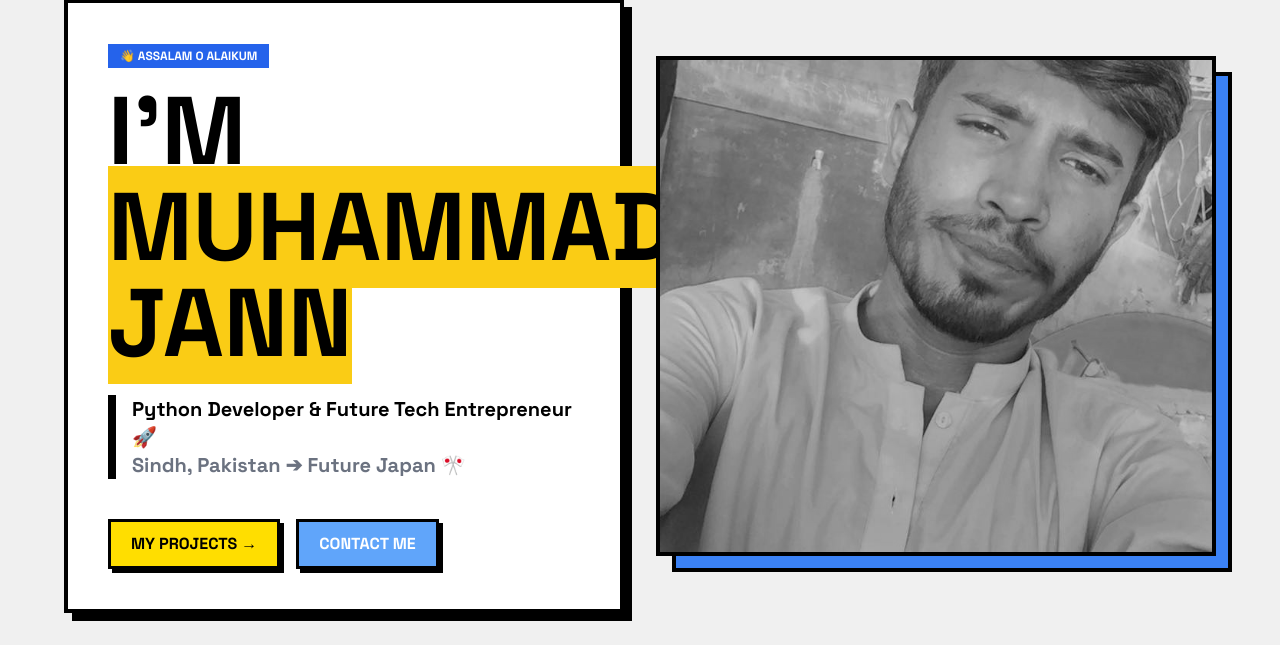
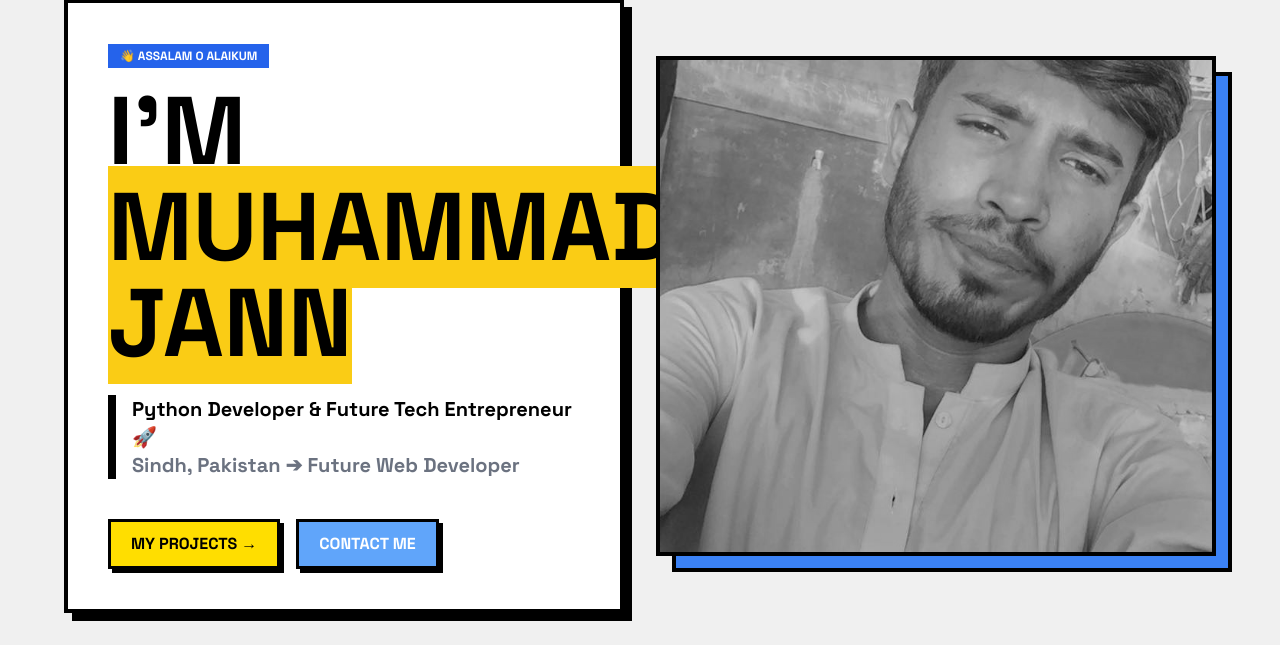
Before and after one commit to creativedann/portfolio, a Django app: page / in a window 1280 px wide. Shown: the part 191-836 px from the top of the page. Run offline with Django 5.2, Linux system fonts and the light colour scheme; some libraries are stand-ins or nearby versions.

```diff
--- a/templates/home.html
+++ b/templates/home.html
@@ -10,7 +10,7 @@
         </h1>
         <p class="text-xl font-bold border-l-8 border-black pl-4 mb-10">
             Python Developer & Future Tech Entrepreneur 🚀 <br>
-            <span class="text-gray-500">Sindh, Pakistan ➔ Future Japan 🎌</span>
+            <span class="text-gray-500">Sindh, Pakistan ➔ Future Web Developer</span>
         </p>
         <div class="flex gap-4">
             <a href="/projects" class="brutal-btn">My Projects →</a>
```
